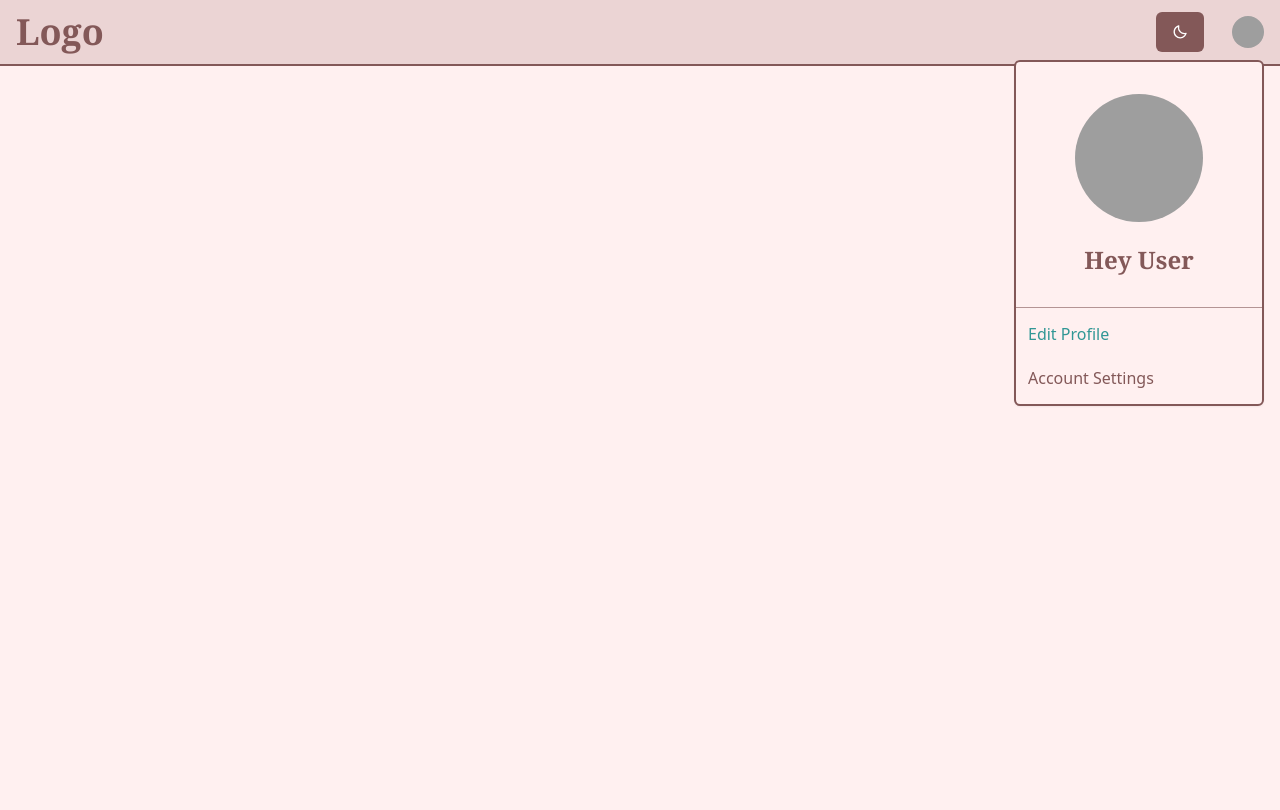
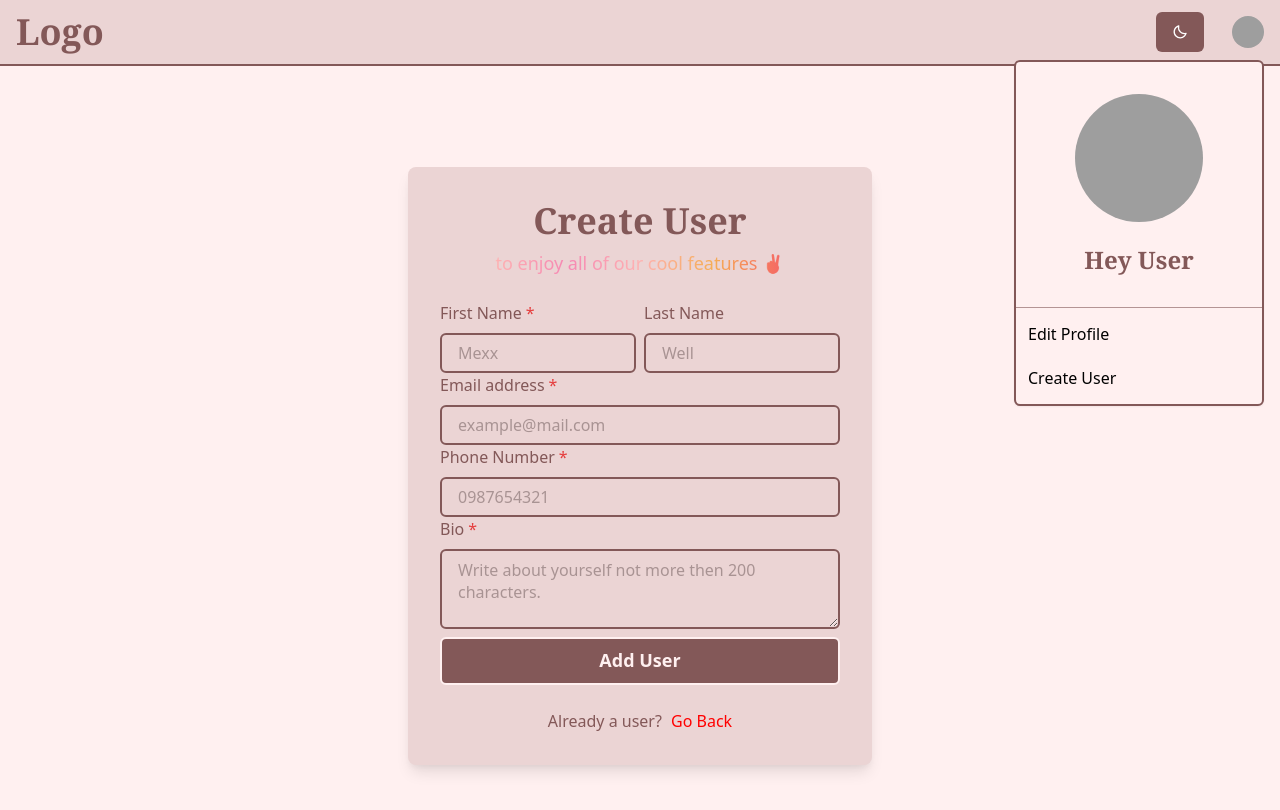
Before and after one commit to tarunkundal/user_management-app, a React (Create React App) app: page /create-user in a window 1280 px wide. Both pictures are taken after a click on the button 1248 px from the left and 32 px from the top of the page. Shown: the top 810 px of the page. Built offline with nearby package versions, Linux system fonts and the light colour scheme; grey boxes are pictures that could not be loaded.

Commit message:
UI and routing setup

```diff
--- a/package.json
+++ b/package.json
@@ -47,6 +47,7 @@
     ]
   },
   "devDependencies": {
-    "@types/react-router-dom": "^5.3.3"
+    "@types/react-router-dom": "^5.3.3",
+    "@babel/plugin-proposal-private-property-in-object": "^7.21.11"
   }
 }
--- a/src/App.tsx
+++ b/src/App.tsx
@@ -4,16 +4,19 @@ import UserCard from "./components/UserCard";
 import UserEditForm from "./components/UserEditForm";
 import UserForm from "./components/UserForm";
 import ROUTES from "./routes";
+import NotFound from "./components/NotFound";
 
 const App = () => {
   return (
-    <Switch>
+    <>
       <Header />
-
-      <Route path={ROUTES.Home} exact component={UserCard} />
-      <Route path={ROUTES.EditUser} exact component={UserEditForm} />
-      <Route path={ROUTES.CreateUser} exact component={UserForm} />
-    </Switch>
+      <Switch>
+        <Route path={ROUTES.EditUser} exact component={UserEditForm} />
+        <Route path={ROUTES.Home} exact component={UserCard} />
+        <Route path={ROUTES.CreateUser} exact component={UserForm} />
+        <Route path={"*"} exact component={NotFound} />
+      </Switch>
+    </>
   );
 };
 
--- a/src/components/Header.tsx
+++ b/src/components/Header.tsx
@@ -73,13 +73,29 @@ const Header = () => {
                   </Center>
                   <br />
                   <MenuDivider />
-                  <Stack color={useColorModeValue("", "secondary")}>
-                    <MenuItem bg={"initial"} _hover={{ bg: "button" }}>
-                      <Link to={ROUTES.EditUser}>Edit Profile</Link>
-                    </MenuItem>
-                    <MenuItem bg={"initial"} _hover={{ bg: "button" }}>
-                      Account Settings
-                    </MenuItem>
+                  <Stack>
+                    <Link to={ROUTES.EditUser}>
+                      <MenuItem
+                        bg={"initial"}
+                        _hover={{
+                          bg: useColorModeValue("secondary", "button"),
+                        }}
+                        color={useColorModeValue("black", "secondary")}
+                      >
+                        Edit Profile
+                      </MenuItem>
+                    </Link>
+                    <Link to={ROUTES.CreateUser}>
+                      <MenuItem
+                        bg={"initial"}
+                        _hover={{
+                          bg: useColorModeValue("secondary", "button"),
+                        }}
+                        color={useColorModeValue("black", "secondary")}
+                      >
+                        Create User
+                      </MenuItem>
+                    </Link>
                   </Stack>
                 </MenuList>
               </Menu>
--- /dev/null
+++ b/src/components/NotFound.tsx
@@ -0,0 +1,39 @@
+import { Box, Heading, Text, Button, Center } from "@chakra-ui/react";
+import { Link } from "react-router-dom";
+import ROUTES from "../routes";
+
+const NotFound = () => {
+  return (
+    <Center>
+      <Box textAlign="center" py={10} px={6}>
+        <Heading
+          display="inline-block"
+          as="h2"
+          size="3xl"
+          bgGradient="linear(to-r, red.400, orange.600)"
+          backgroundClip="text"
+        >
+          404
+        </Heading>
+        <Text fontSize="22px" fontWeight={"bold"} mt={3} mb={2}>
+          Page Not Found
+        </Text>
+        <Text color={"red.400"} mb={6}>
+          The page you're looking for does not seem to exist
+        </Text>
+        <Link to={ROUTES.Home}>
+          <Button
+            colorScheme="purple"
+            bgGradient="linear(to-r, red.400, pink.300,red.500, orange.400,red.600)"
+            color="white"
+            variant="solid"
+          >
+            Go to Home
+          </Button>
+        </Link>
+      </Box>
+    </Center>
+  );
+};
+
+export default NotFound;
--- a/src/components/UserEditForm.tsx
+++ b/src/components/UserEditForm.tsx
@@ -12,6 +12,8 @@ import {
   Center,
   useColorModeValue,
 } from "@chakra-ui/react";
+import { Link } from "react-router-dom";
+import ROUTES from "../routes";
 
 const UserEditForm = () => {
   return (
@@ -96,17 +98,17 @@ const UserEditForm = () => {
               bg: "red.500",
             }}
           >
-            Cancel
+            <Link to={ROUTES.Home}>Cancel</Link>
           </Button>
           <Button
-            bg={"blue.400"}
-            color={"white"}
+            bg={"button"}
+            color={"primary"}
             w="full"
             _hover={{
-              bg: "blue.500",
+              bg: "teritory",
             }}
           >
-            Submit
+            Update
           </Button>
         </Stack>
       </Stack>
--- a/src/components/UserForm.tsx
+++ b/src/components/UserForm.tsx
@@ -4,21 +4,52 @@ import {
   FormControl,
   FormLabel,
   Input,
-  InputGroup,
   HStack,
-  InputRightElement,
   Stack,
   Button,
   Heading,
   Text,
   useColorModeValue,
-  Link,
+  Textarea,
+  useToast,
 } from "@chakra-ui/react";
+import { Link } from "react-router-dom";
+import ROUTES from "../routes";
 import { useState } from "react";
-import { BiShow, BiHide } from "react-icons/bi";
+
+const initialValues = {
+  firstName: "",
+  lastName: "",
+  email: "",
+  phone: "",
+  bio: "",
+};
 
 const UserForm = () => {
-  const [showPassword, setShowPassword] = useState(false);
+  const [value, setValue] = useState(initialValues);
+  const toast = useToast();
+
+  const handleOnChange = (e: {
+    target: { name: string; value: string | number };
+  }) => {
+    setValue({ ...value, [e.target.name]: e.target.value });
+  };
+
+  const handleOnSubmit = (e: { preventDefault: () => void }) => {
+    e.preventDefault();
+
+    if (value.bio.length > 250) {
+      return toast({
+        position: "top",
+        title: "Bio cannot exceeds more then 200 characters.",
+        isClosable: true,
+        duration: 3000,
+        status: "warning",
+      });
+    }
+
+    console.log(value);
+  };
 
   return (
     <Flex minH={"100vh"} align={"center"} justify={"center"}>
@@ -29,16 +60,20 @@ const UserForm = () => {
           p={8}
           bg={useColorModeValue("secondary", "teritory")}
         >
-          {" "}
           <Stack align={"center"} pb={6}>
             <Heading fontSize={"4xl"} textAlign={"center"}>
               Create User
             </Heading>
-            <Text fontSize={"lg"} color={"red.200"}>
+            <Text
+              fontSize={"lg"}
+              bgGradient="linear(to-r, red.200, pink.300,red.200, orange.300,red.400)"
+              bgClip="text"
+            >
               to enjoy all of our cool features ✌️
             </Text>
           </Stack>
           <Stack spacing={4}>
+            <form onSubmit={handleOnSubmit}>
               <HStack>
                 <Box>
                   <FormControl id="firstName" isRequired>
@@ -52,6 +87,10 @@ const UserForm = () => {
                         color: useColorModeValue("teritory", "primary"),
                         opacity: 0.4,
                       }}
+                      id="firstName"
+                      name="firstName"
+                      value={value.firstName}
+                      onChange={handleOnChange}
                     />
                   </FormControl>
                 </Box>
@@ -67,6 +106,10 @@ const UserForm = () => {
                         color: useColorModeValue("teritory", "primary"),
                         opacity: 0.4,
                       }}
+                      id="lastName"
+                      name="lastName"
+                      value={value.lastName}
+                      onChange={handleOnChange}
                     />
                   </FormControl>
                 </Box>
@@ -82,6 +125,10 @@ const UserForm = () => {
                     color: useColorModeValue("teritory", "primary"),
                     opacity: 0.4,
                   }}
+                  id="email"
+                  name="email"
+                  value={value.email}
+                  onChange={handleOnChange}
                 />
               </FormControl>
               <FormControl id="phone" isRequired>
@@ -95,34 +142,28 @@ const UserForm = () => {
                     color: useColorModeValue("teritory", "primary"),
                     opacity: 0.4,
                   }}
+                  id="phone"
+                  name="phone"
+                  value={value.phone}
+                  onChange={handleOnChange}
                 />
               </FormControl>
-            <FormControl id="password" isRequired>
-              <FormLabel>Password</FormLabel>
-              <InputGroup>
-                <Input
-                  type={showPassword ? "text" : "password"}
+              <FormControl id="bio" isRequired>
+                <FormLabel>Bio</FormLabel>
+                <Textarea
                   border={"2px"}
-                  fontWeight={"medium"}
-                  placeholder="xxx008xxx"
+                  placeholder="Write about yourself not more then 200 characters."
                   _placeholder={{
                     color: useColorModeValue("teritory", "primary"),
                     opacity: 0.4,
                   }}
+                  id="bio"
+                  name="bio"
+                  value={value.bio}
+                  onChange={handleOnChange}
                 />
-                <InputRightElement h={"full"}>
-                  <Button
-                    variant={"ghost"}
-                    onClick={() =>
-                      setShowPassword((showPassword) => !showPassword)
-                    }
-                    p={0}
-                  >
-                    {showPassword ? <BiShow /> : <BiHide />}
-                  </Button>
-                </InputRightElement>
-              </InputGroup>
               </FormControl>
+
               <Stack spacing={10} pt={2}>
                 <Button
                   loadingText="Submitting"
@@ -130,15 +171,27 @@ const UserForm = () => {
                   color={"primary"}
                   bg={"button"}
                   border={"2px"}
+                  _hover={{ bg: "teritory" }}
+                  type="submit"
                 >
                   Add User
                 </Button>
               </Stack>
               <Stack pt={6}>
                 <Text align={"center"}>
-                Already a user? <Link color={"red"}>Login</Link>
+                  Already a user?{" "}
+                  <Link
+                    to={ROUTES.Home}
+                    style={{
+                      color: "red",
+                      marginLeft: "5px",
+                    }}
+                  >
+                    Go Back
+                  </Link>
                 </Text>
               </Stack>
+            </form>
           </Stack>
         </Box>
       </Stack>
--- a/src/routes/index.ts
+++ b/src/routes/index.ts
@@ -1,7 +1,7 @@
 const ROUTES = {
   Home: "/",
   CreateUser: "/create-user",
-  EditUser: "edit-user",
+  EditUser: "/edit-user",
 };
 
 export default ROUTES;
--- a/src/styles/Theme.tsx
+++ b/src/styles/Theme.tsx
@@ -23,10 +23,7 @@ const theme = extendTheme({
         color: props.colorMode === "light" ? "#835858" : "#FFF0F0",
       },
       a: {
-        _hover: {
-          textDecoration: "underline",
-        },
-        color: props.colorMode === "dark" ? "teal.300" : "teal.500",
+        color: props.colorMode === "dark" ? "#FFF0F0" : "white",
       },
     }),
   },
```
Also changed, not shown: src/components/UserCard.tsx (+19 -16 lines), src/index.tsx (+4 -4 lines). Lines whose indentation alone changed are shown as unchanged.
